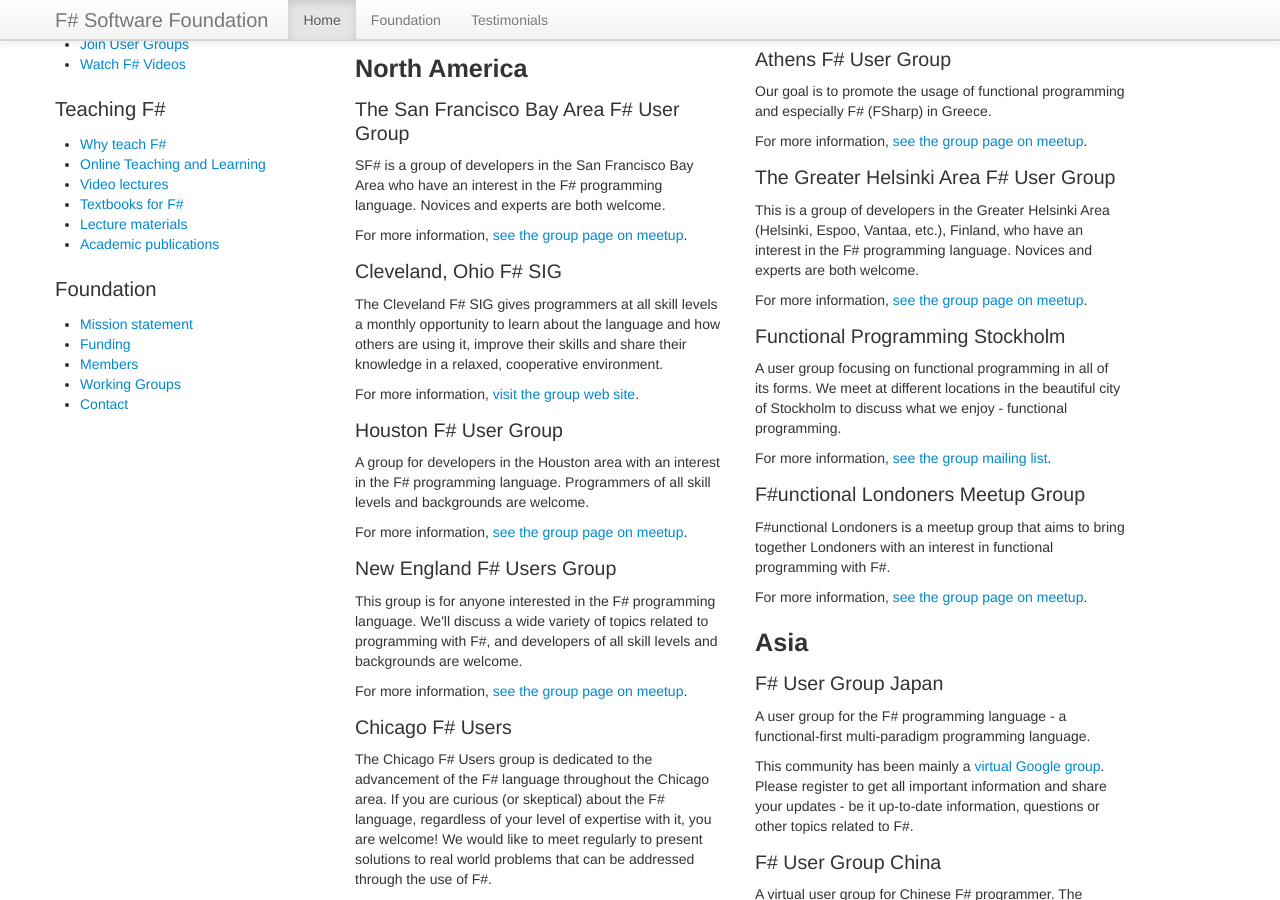
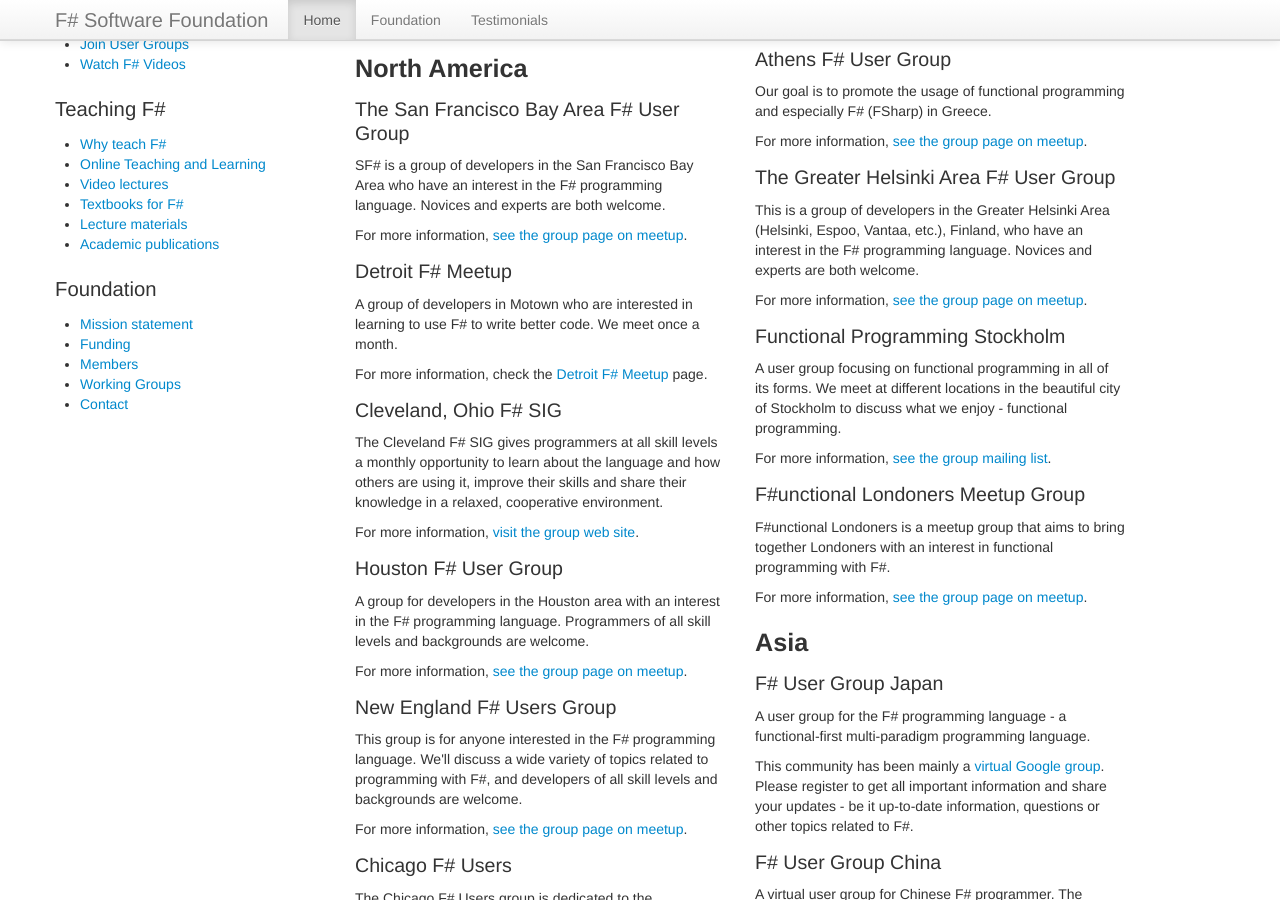
Before and after one commit to fsharp/fsharp.org, a Jekyll site: the page built from groups/index.html, in a window 1280 px wide and 900 px high, scrolled down 741 px. Built offline with Jekyll 4.4.1, drawn with Linux system fonts in a browser that asks for light colours; nearby versions of some CDN libraries; some web fonts are replaced; comment, search, counter and statistics services are not loaded.

Commit message:
Adding Detroit F# Group
Adding new Detroit F# Meetup Group to user group list.

```diff
--- a/groups/index.html
+++ b/groups/index.html
@@ -27,6 +27,10 @@
         <h3>The San Francisco Bay Area F# User Group</h3>
         <p>SF# is a group of developers in the San Francisco Bay Area who have an interest in the F# programming language.  Novices and experts are both welcome.</p>
         <p>For more information, <a href="http://www.meetup.com/sfsharp/">see the group page on meetup</a>.</p>
+
+        <h3>Detroit F# Meetup</h3>
+        <p>A group of developers in Motown who are interested in learning to use F# to write better code. We meet once a month.</p>
+        <p>For more information, check the <a href="http://www.meetup.com/Detroit-F-Meetup/">Detroit F# Meetup</a> page.</p>
 
         <h3>Cleveland, Ohio F# SIG</h3>
         <p>The Cleveland F# SIG gives programmers at all skill levels a monthly opportunity to learn about the language and how others are using it, improve their skills and share their knowledge in a relaxed, cooperative environment.</p>
```
